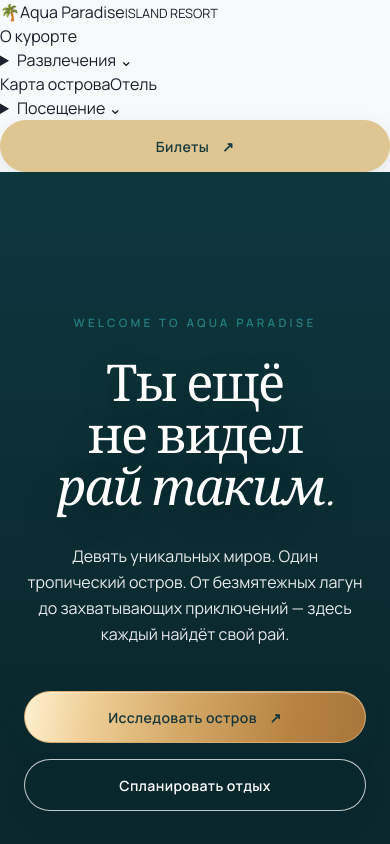
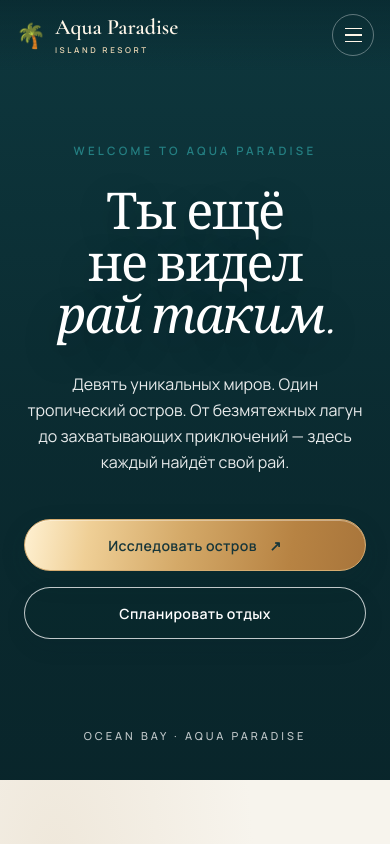
Before and after one commit to raccoonforge/aqua-paradise-resort, a React (Vite) app: page / in a window 390 px wide. Shown: the top 844 px of the page. Built offline with nearby package versions, Linux system fonts and the light colour scheme.

Commit message:
style: add transparent-to-glass premium header and responsive drawer

```diff
--- a/src/index.css
+++ b/src/index.css
@@ -292,3 +292,60 @@ body {
 }
 .apr-home .apr-button--sand:active { transform: translateY(0); box-shadow: inset 0 2px 5px rgba(79,56,24,.14); }
 @media (prefers-reduced-motion: reduce) { .apr-home .apr-button--sand { transition: none; } }
+
+
+/* Premium site navigation — desktop, scroll and mobile drawer. */
+.apr-site-header { position: sticky; top: 0; z-index: 50; width: 100%; color: #f7f4ed; transition: background .3s ease, box-shadow .3s ease, backdrop-filter .3s ease; }
+.apr-site-header--hero { margin-bottom: -78px; background: linear-gradient(180deg,rgba(7,36,42,.55),rgba(7,36,42,0)); }
+.apr-site-header--solid { background: rgba(13,54,61,.93); backdrop-filter: blur(18px); box-shadow: 0 8px 24px rgba(7,32,38,.14); }
+.apr-site-header__inner { width: min(100% - 48px, 1320px); min-height: 78px; margin: 0 auto; display: flex; align-items: center; gap: clamp(14px,2vw,32px); }
+.apr-site-header--solid .apr-site-header__inner { min-height: 66px; }
+.apr-brand { display: flex; align-items: center; gap: 9px; flex-shrink: 0; color: #fff7e9; text-align: left; }
+.apr-brand__symbol { font-size: 28px; line-height: 1; }
+.apr-brand__name { display: flex; flex-direction: column; font-family: var(--font-serif); font-size: clamp(21px,2vw,27px); font-weight: 600; line-height: .93; white-space: nowrap; }
+.apr-brand__name small { font-family: var(--font-sans); font-size: 8px; font-weight: 600; letter-spacing: .32em; margin-top: 8px; color: #e8d5b3; }
+.apr-site-nav { display: flex; align-items: center; justify-content: center; flex: 1; gap: clamp(12px,1.55vw,27px); }
+.apr-nav-link { position: relative; display: inline-flex; align-items: center; gap: 5px; white-space: nowrap; color: #f7f4ed; font-family: var(--font-sans); font-size: clamp(11px,.92vw,13px); font-weight: 500; padding: 10px 0; cursor: pointer; }
+.apr-nav-link::after { content: ''; position: absolute; left: 0; right: 100%; bottom: 4px; height: 1px; background: #e8d2a4; transition: right .2s ease; }
+.apr-nav-link:hover::after, .apr-nav-link:focus-visible::after { right: 0; }
+.apr-nav-link:hover { color: #f3ddb6; }
+.apr-nav-dropdown { position: relative; }
+.apr-nav-dropdown > summary { list-style: none; }
+.apr-nav-dropdown > summary::-webkit-details-marker { display: none; }
+.apr-nav-dropdown[open] > summary { color: #f3ddb6; }
+.apr-nav-dropdown__panel { position: absolute; top: calc(100% + 12px); left: -28px; min-width: 272px; padding: 12px; border-radius: 16px; background: rgba(16,63,70,.97); border: 1px solid rgba(239,207,150,.23); box-shadow: 0 20px 44px rgba(0,27,34,.24); backdrop-filter: blur(18px); }
+.apr-nav-dropdown__panel button { display: flex; width: 100%; align-items: center; gap: 14px; padding: 11px 12px; text-align: left; border-radius: 9px; color: #fff9ed; }
+.apr-nav-dropdown__panel button:hover, .apr-nav-dropdown__panel button:focus-visible { background: rgba(255,255,255,.1); }
+.apr-nav-dropdown__panel button > span:first-child { width: 24px; text-align: center; color: #e8d2a4; font-size: 20px; }
+.apr-nav-dropdown__panel strong, .apr-nav-dropdown__panel small { display: block; }
+.apr-nav-dropdown__panel strong { font-size: 13px; font-weight: 600; }
+.apr-nav-dropdown__panel small { margin-top: 3px; font-size: 11px; color: #b9d2d0; }
+.apr-header-tickets { flex-shrink: 0; min-height: 42px; padding: 9px 21px; font-size: 12px; }
+.apr-menu-toggle { display: none; width: 42px; height: 42px; flex-direction: column; align-items: center; justify-content: center; gap: 5px; border: 1px solid rgba(255,255,255,.35); border-radius: 50%; }
+.apr-menu-toggle span { width: 17px; height: 1.5px; background: #fff7e9; }
+.apr-site-header button:focus-visible, .apr-site-header summary:focus-visible, .apr-mobile-drawer button:focus-visible, .apr-mobile-drawer summary:focus-visible { outline: 2px solid #f1d59f; outline-offset: 3px; }
+.apr-mobile-overlay { position: fixed; inset: 0; z-index: 80; }
+.apr-mobile-overlay__scrim { position: absolute; inset: 0; background: rgba(4,25,29,.65); }
+.apr-mobile-drawer { position: absolute; right: 0; top: 0; height: 100%; width: min(88vw,380px); padding: 28px 24px; display: flex; flex-direction: column; overflow-y: auto; background: #103f46; color: #fff7e9; box-shadow: -15px 0 50px rgba(0,0,0,.3); animation: slide-in .25s ease-out both; }
+.apr-mobile-drawer__top { display: flex; align-items: start; justify-content: space-between; padding-bottom: 30px; border-bottom: 1px solid rgba(255,255,255,.2); }
+.apr-mobile-drawer__top button { font-size: 22px; padding: 0 6px; }
+.apr-mobile-links { display: flex; flex-direction: column; gap: 0; padding-top: 16px; flex: 1; }
+.apr-mobile-links > button, .apr-mobile-links > details > summary { display: flex; justify-content: space-between; width: 100%; padding: 17px 4px; border-bottom: 1px solid rgba(255,255,255,.14); font-size: 15px; font-weight: 500; text-align: left; cursor: pointer; }
+.apr-mobile-links summary { list-style: none; }
+.apr-mobile-links summary::-webkit-details-marker { display: none; }
+.apr-mobile-submenu { display: flex; flex-direction: column; padding: 4px 0 12px 14px; }
+.apr-mobile-submenu button { padding: 11px 4px; color: #cce0dd; font-size: 13px; text-align: left; }
+.apr-mobile-tickets { width: 100%; margin-top: 28px; }
+@media (max-width: 1120px) {
+  .apr-site-nav, .apr-header-tickets { display: none; }
+  .apr-menu-toggle { display: flex; margin-left: auto; }
+}
+@media (max-width: 639px) {
+  .apr-site-header__inner { width: calc(100% - 32px); min-height: 70px; }
+  .apr-site-header--hero { margin-bottom: -70px; }
+  .apr-brand__symbol { font-size: 24px; }
+  .apr-brand__name { font-size: 22px; }
+}
+@media (prefers-reduced-motion: reduce) {
+  .apr-site-header, .apr-nav-link::after, .apr-mobile-drawer { transition: none; animation: none; }
+}
```
